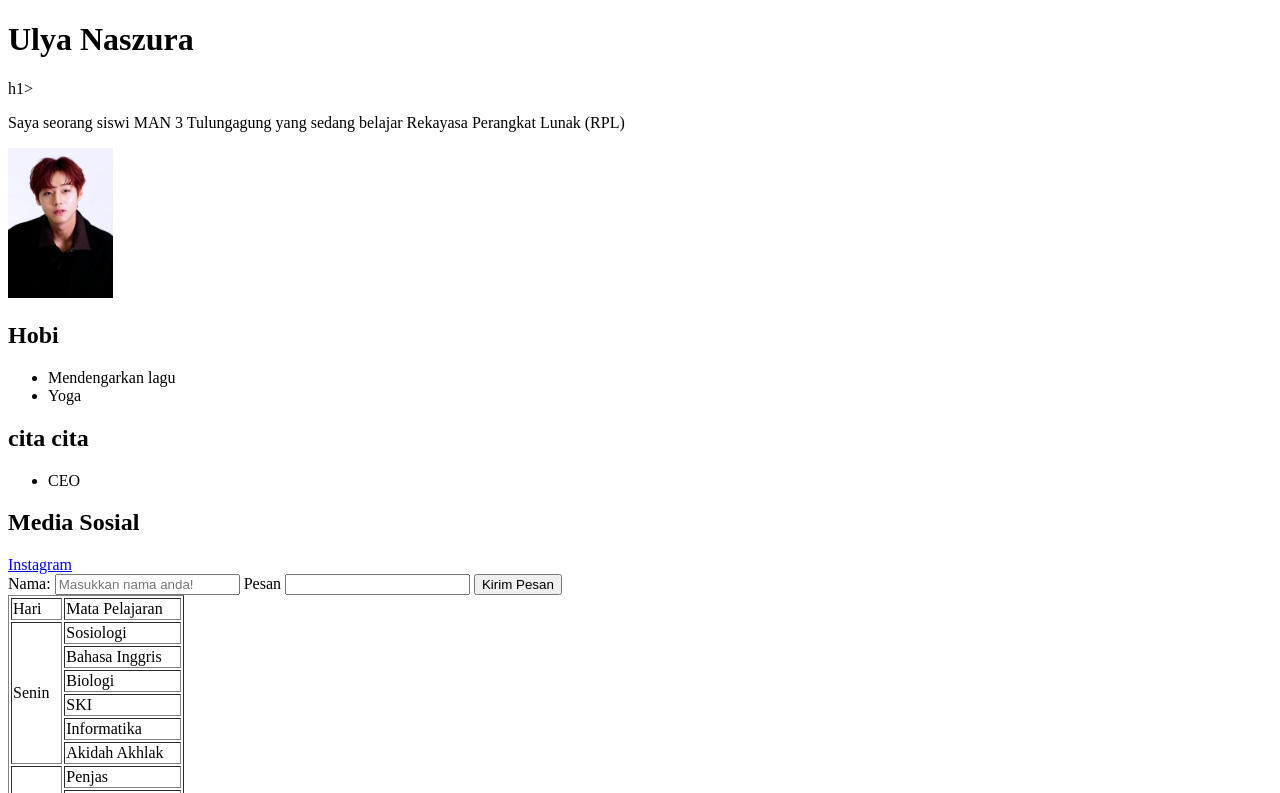
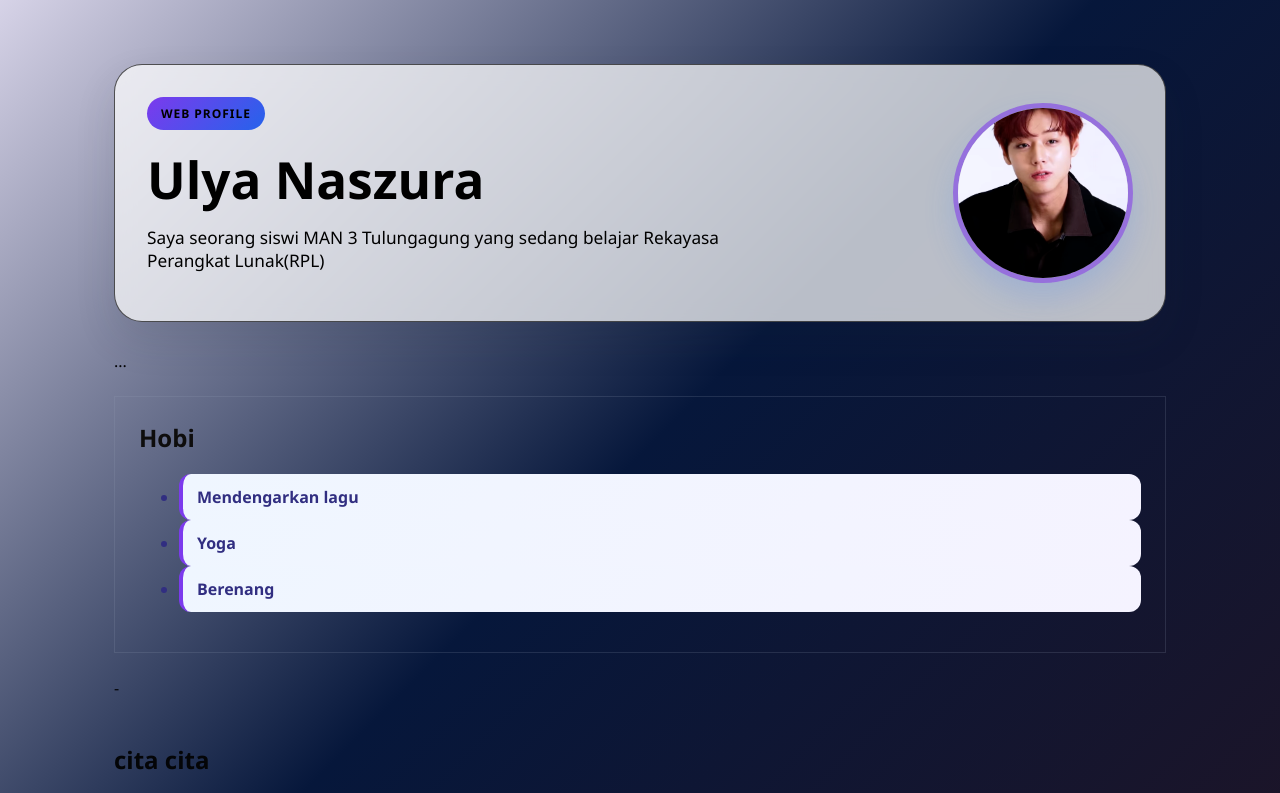
Before and after one commit to naszuraulya-jpg/PROFILE, a plain HTML site: page index.html in a window 1280 px wide. Shown: the top 793 px of the page. Drawn offline with Linux system fonts and the light colour scheme.

Commit message:
menambah kolom dan warna

```diff
--- a/index.html
+++ b/index.html
@@ -1,22 +1,35 @@
-<!DOCTYPE html>
+<!doctype html>
 <html lang="en">
 <head>
-    <meta charset="UTF-8">
-    <meta name="viewport" content="width=devive-width, initial-scale=1.0">
+    <meta charset="UTF-8" />
+    <meta name="viewport" content="width=device-width, initial-scale=1.0">
     <title>Profil saya</title>
+    <link rel="stylesheet" href="style.css"/>
 </head>
+
 <body>
-    <h1>Ulya Naszura</h1>h1></h1>
-    <p>Saya seorang siswi MAN 3 Tulungagung yang sedang belajar Rekayasa Perangkat Lunak (RPL)</p>
-    <img src="jihoon ku.png" alt="photp profile"
-    height="150px"  />
-    <section>
-        <h2>Hobi</h2>
-        <ul>
+    <div class="page">
+        <header class="hero">
+            <div class="profile-content">
+                <span class="badge" style="color:black">Web Profile</span>
+                <h1 id="text1" class="judul judul-besar" style="color:rgb(0, 0, 0)">Ulya Naszura</h1>
+                <p id="text2" style="color: rgb(0, 0, 0)">Saya seorang siswi MAN 3 Tulungagung yang sedang
+                    belajar Rekayasa Perangkat Lunak(RPL)</p>
+                </p>
+            </div>
+            <img class="profile-photo" src="jihoon ku.png" alt="photo profile" height="200x">
+        </header>
+
+        <main class="content-grid">...
+    <section class="card">
+        <h2 style="color:rgb(14, 13, 13)">Hobi</h2>
+        <ul class="hobby-list">
             <li>Mendengarkan lagu</li>
             <li>Yoga</li>
+            <li>Berenang</li>
         </ul>
     </section>
+    -
     <section>
         <h2>cita cita</h2>
         <ul>
@@ -40,13 +53,14 @@
         </Form>
     </section>
     <!-- Jadwal Pelajaran -->
-     <table border="1">
+    <table border="1">
         <thead>
             <tr>
                 <td>Hari</td>
                 <td>Mata Pelajaran</td>
             </tr>
         </thead>
+
         <body>
             <tr>
                 <td rowspan="6">Senin</td>
@@ -137,7 +151,6 @@
             <tr>
             </tr>
         </tfoot>
-     </table>
+    </table>
 </body>
-
 </html>
--- a/style.css
+++ b/style.css
@@ -74,3 +74,75 @@ body {
     border: 5px solid rgba(124, 58, 237, 0.58);
     box-shadow: 0 16px 30px rgba(59, 130, 246, 0.2);
 }
+
+.content-grid {
+display:grid;
+grid-template-colums: repeat(2, min,ax(260px, lfr));
+gap: 24px;
+}
+
+.card {
+background; rgba(255, 255, 255, 0.82);
+border: 1px solid rgba(148, 163, 184, 0.18);
+berder-radius: 22px;
+padding: 24px;
+box-shadow: 0 12px 28px rgba(15, 23, 42, 0);
+}
+
+.card h2 {
+margin-top: 0;
+margin-buttom: 18px;
+color: #le293b;
+font-size: 1.5rem;
+}
+
+.hobby list {
+list-style: none
+padding: 0;
+margin; 0;display: grid;
+gap: 12px;
+}
+
+.hobby-list li {
+background: linear-gradient(135deg, #eff6ff, #f5f3ff);
+border-left: 4px solid #7c3aed;
+padding: 12px 14px;
+border-radius: 12px;
+font-weight: 600;
+color: #312e81;
+}
+
+.social-links {
+display: flex;
+flex-wrap: wrap;
+gap: 12px;
+}
+
+.social-links a {
+text-decoration: none;
+color: #1d4ed8;
+background: #e0edff;
+padding: 10px 14px;
+border-radius: 12px;
+font-weight: 600;
+transition: transform 0.2s ease, box-shadow 0.2s ease;
+}
+
+social-links a:hover {
+transform: translateY(-2px);
+box-shadow:0 10px 20px rgba(37, 99, 235, 0.15);
+}
+
+.form-card form {
+display: grid;
+gap: 16px;
+}
+
+.field-groups {
+display: grid;
+gap: 8px;
+}
+
+field-group label
+font-weigh: 600;
+color: #334155;
```
